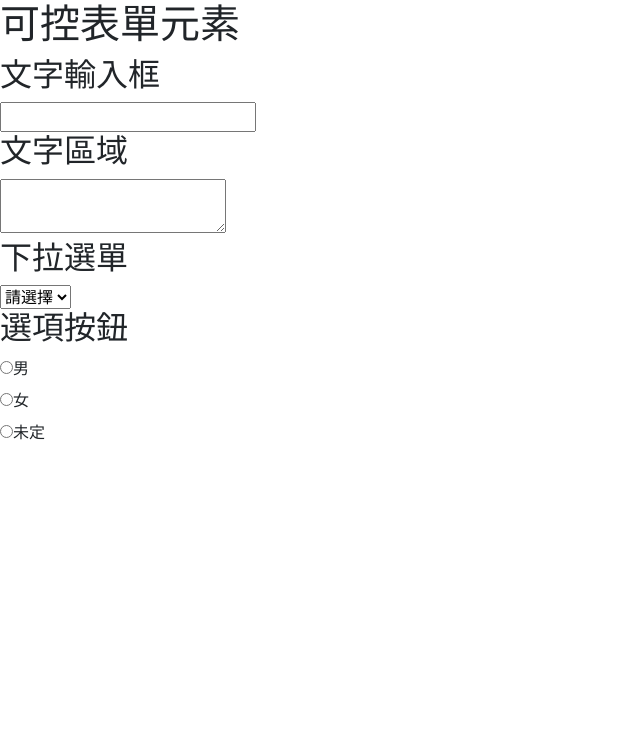
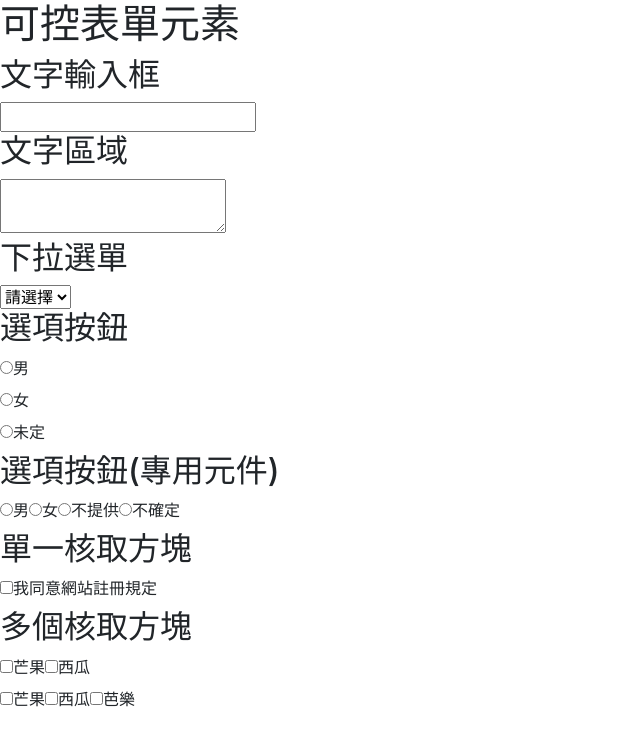
Before and after one commit to MichealKuo/React, a React (Create React App) app: page / in a window 1280 px wide. Shown: the top 746 px of the page, without its empty margins (0-640 px from the left). Built offline with nearby package versions, Linux system fonts and the light colour scheme.

Commit message:
“1001PM00“

```diff
--- a/src/App.js
+++ b/src/App.js
@@ -1,4 +1,6 @@
 import React, { useState } from 'react'
+import RadioButton from './components/RadioButton'
+import CheckBox from './components/CheckBox'
 
 function App(props) {
   const [inputText, setInputText] = useState('')
@@ -6,6 +8,16 @@ function App(props) {
   const [selectedOption, setSelectedOption] = useState('')
   // radio - 狀態記錄是被選中選項按鈕的值
   const [gender, setGender] = useState('')
+  // radio - 專用元件
+  const [gender2, setGender2] = useState('')
+  const genderOptions = ['男', '女', '不提供', '不確定']
+  // checkbox - single
+  const [agree, setAgree] = useState(false)
+  // checkbox - group
+  const [likeList, setLikeList] = useState([])
+  // checkbox - group - 專用元件
+  const [likeList2, setLikeList2] = useState([])
+  const fruitOptions = ['芒果', '西瓜', '芭樂']
 
   return (
     <>
@@ -31,8 +43,6 @@ function App(props) {
       </section>
       <section id="selectedOption">
         <h2>下拉選單</h2>
-        {/* 第一個執會使用state的初始值  把要selected放入 useState =("這" ) */}
-
         <select
           value={selectedOption}
           onChange={(e) => {
@@ -79,6 +89,107 @@ function App(props) {
         <label>未定</label>
         <br />
       </section>
+      <section id="radioButton">
+        <h2>選項按鈕(專用元件)</h2>
+        {genderOptions.map((v, i) => {
+          return (
+            <RadioButton
+              key={i}
+              value={v}
+              checkedValue={gender2}
+              setCheckedValue={setGender2}
+            />
+          )
+        })}
+      </section>
+      <section id="checkboxSingle">
+        <h2>單一核取方塊</h2>
+        <input
+          type="checkbox"
+          checked={agree}
+          onChange={(e) => {
+            setAgree(e.target.checked)
+          }}
+        />
+        <label>我同意網站註冊規定</label>
+      </section>
+      <section id="checkboxGroup">
+        <h2>多個核取方塊</h2>
+        <input
+          type="checkbox"
+          value="芒果"
+          checked={likeList.includes('芒果')}
+          onChange={(e) => {
+            // toggle(切換)
+            // 如果這選項 在 陣列中 -> 移出陣列
+            if (likeList.includes(e.target.value)) {
+              //1. 拷貝新陣列
+              //2. 新陣列中作處理
+              const newLikeList = likeList.filter((v, i) => {
+                return v !== e.target.value
+              })
+
+              // for迴圈語法
+              // const newLikeList = []
+              // for (let i = 0; i < likeList.length; i++) {
+              //   if (likeList[i] !== e.target.value) {
+              //     newLikeList.push(likeList[i])
+              //   }
+              // }
+
+              //3. 設定回狀態
+              setLikeList(newLikeList)
+            } else {
+              // 如果這選項 不在 陣列中 -> 加入陣列
+              //1. 拷貝新陣列
+              //2. 新陣列中作處理
+              const newLikeList = [...likeList, e.target.value]
+              //3. 設定回狀態
+              setLikeList(newLikeList)
+            }
+          }}
+        />
+        <label>芒果</label>
+        <input
+          type="checkbox"
+          value="西瓜"
+          checked={likeList.includes('西瓜')}
+          onChange={(e) => {
+            // toggle(切換)
+            // 如果這選項 在 陣列中 -> 移出陣列
+            if (likeList.includes(e.target.value)) {
+              //1. 拷貝新陣列
+              //2. 新陣列中作處理
+              const newLikeList = likeList.filter((v, i) => {
+                return v !== e.target.value
+              })
+
+              //3. 設定回狀態
+              setLikeList(newLikeList)
+            } else {
+              // 如果這選項 不在 陣列中 -> 加入陣列
+              //1. 拷貝新陣列
+              //2. 新陣列中作處理
+              const newLikeList = [...likeList, e.target.value]
+              //3. 設定回狀態
+              setLikeList(newLikeList)
+            }
+          }}
+        />
+        <label>西瓜</label>
+      </section>
+      <section id="checkboxGroup2">
+        {fruitOptions.map((v, i) => {
+          return (
+            <CheckBox
+              key={i}
+              value={v}
+              checkedValueList={likeList2}
+              setCheckedValueList={setLikeList2}
+            />
+          )
+        })}
+      </section>
     </>
   )
 }
--- /dev/null
+++ b/src/components/CheckBox.js
@@ -0,0 +1,36 @@
+import React from 'react'
+
+function CheckBox(props) {
+  const { value, checkedValueList, setCheckedValueList } = props
+
+  const handleChange = (e) => {
+    const value = e.target.value
+    // 如果目前在這狀態陣列 -> 移出
+    if (checkedValueList.includes(value)) {
+      // 1. 先從狀態陣列拷貝出新陣列
+      // 2. 在拷貝的新陣列上處理
+      const newLikeList = checkedValueList.filter((v, i) => {
+        return v !== value
+      })
+      // 3. 設定回狀態陣列
+      return setCheckedValueList(newLikeList)
+    }
+
+    // 如果沒在這狀態陣列中 -> 加入
+    setCheckedValueList([...checkedValueList, value])
+  }
+
+  return (
+    <>
+      <input
+        type="checkbox"
+        value={value}
+        checked={checkedValueList.includes(value)}
+        onChange={handleChange}
+      />
+      <label>{value}</label>
+    </>
+  )
+}
+
+export default CheckBox
--- /dev/null
+++ b/src/components/RadioButton.js
@@ -0,0 +1,20 @@
+import React from 'react'
+
+function RadioButton(props) {
+  const { value, checkedValue, setCheckedValue } = props
+  return (
+    <>
+      <input
+        type="radio"
+        value="value"
+        checked={checkedValue === 'value'}
+        onChange={(e) => {
+          setCheckedValue(e.target.value)
+        }}
+      />
+      <label>{value}</label>
+    </>
+  )
+}
+
+export default RadioButton
```
